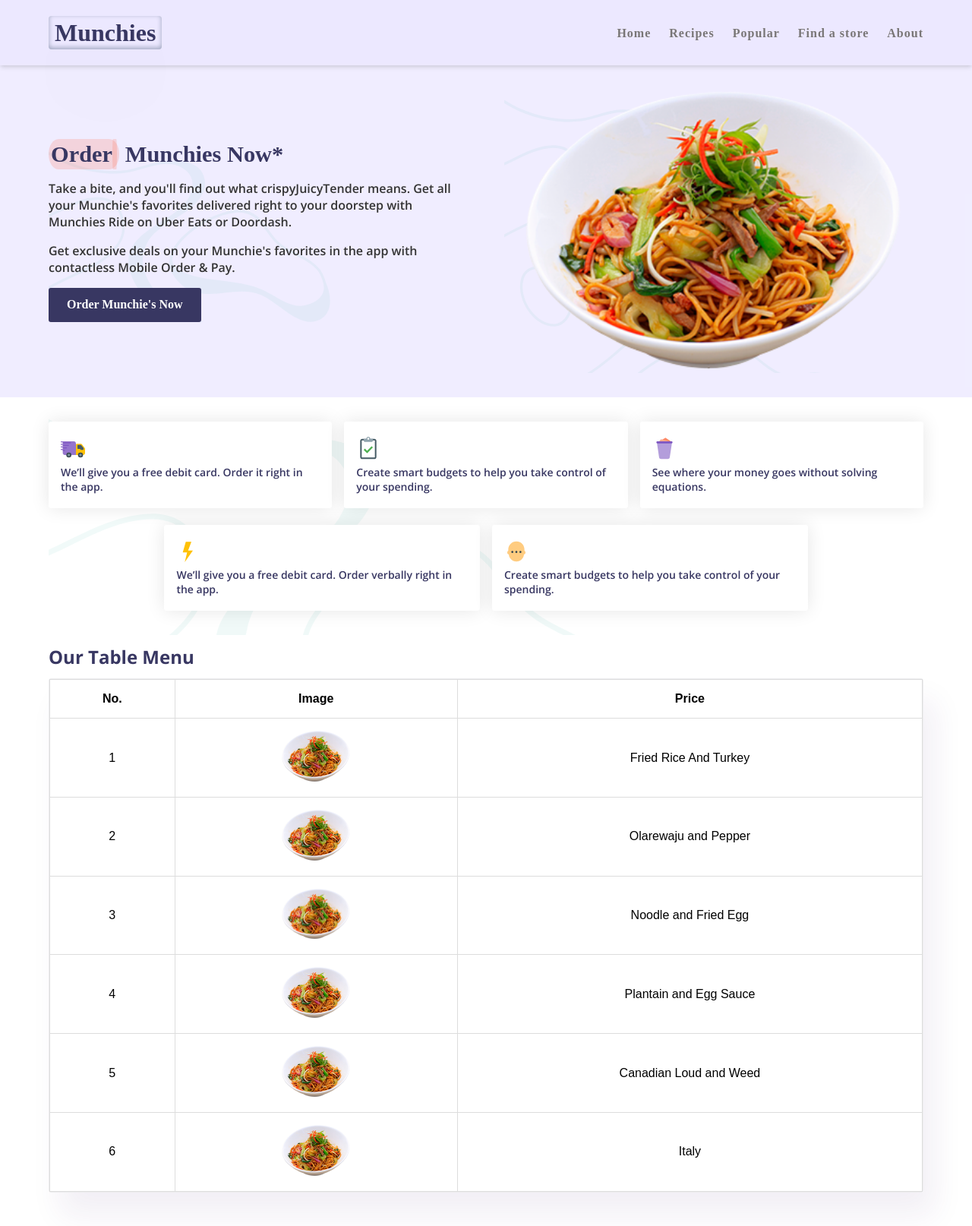
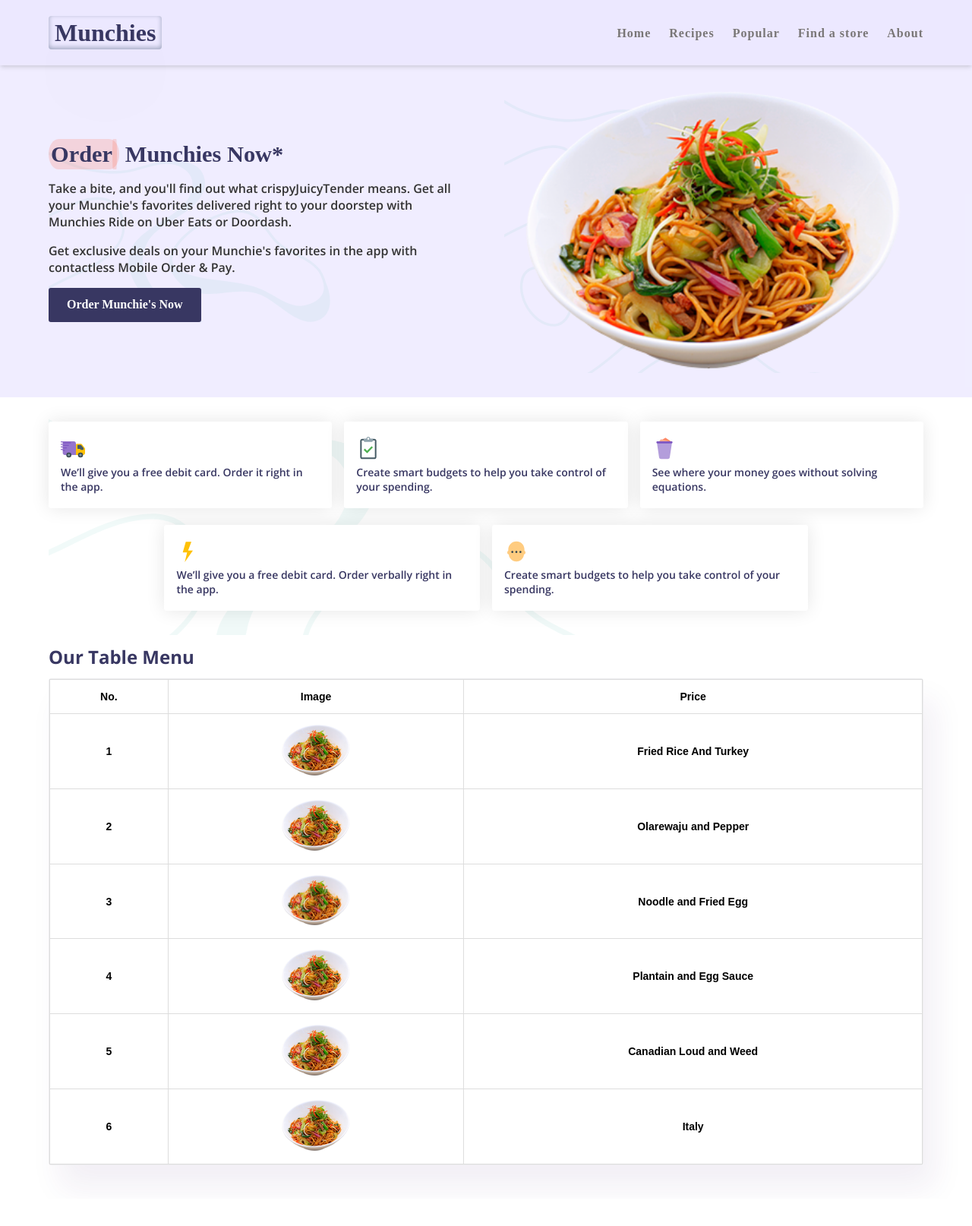
Before and after one commit to blyncnov/Munchie, a React (Create React App) app: page / in a window 1280 px wide. Shown: the whole page at 76% size. After the commit the page ends 1578 px from the top, so only its background shows below. Built offline with nearby package versions, Linux system fonts and the light colour scheme; a web font is replaced by a local one.

Commit message:
Munchie Food Ordering App fisrt commit v15

```diff
--- a/src/style/TableContentStyle.js
+++ b/src/style/TableContentStyle.js
@@ -20,6 +20,15 @@ export const TablecontentColumn = styled.div`
     border: 0.5px solid #dddddd;
     text-align: center;
     padding: 1em;
+    font-size: 14px;
+    font-weight: 600;
+  }
+
+  @media (max-width: 760px) {
+    td,
+    th {
+      font-size: 12px;
+    }
   }
 `;
 
```
